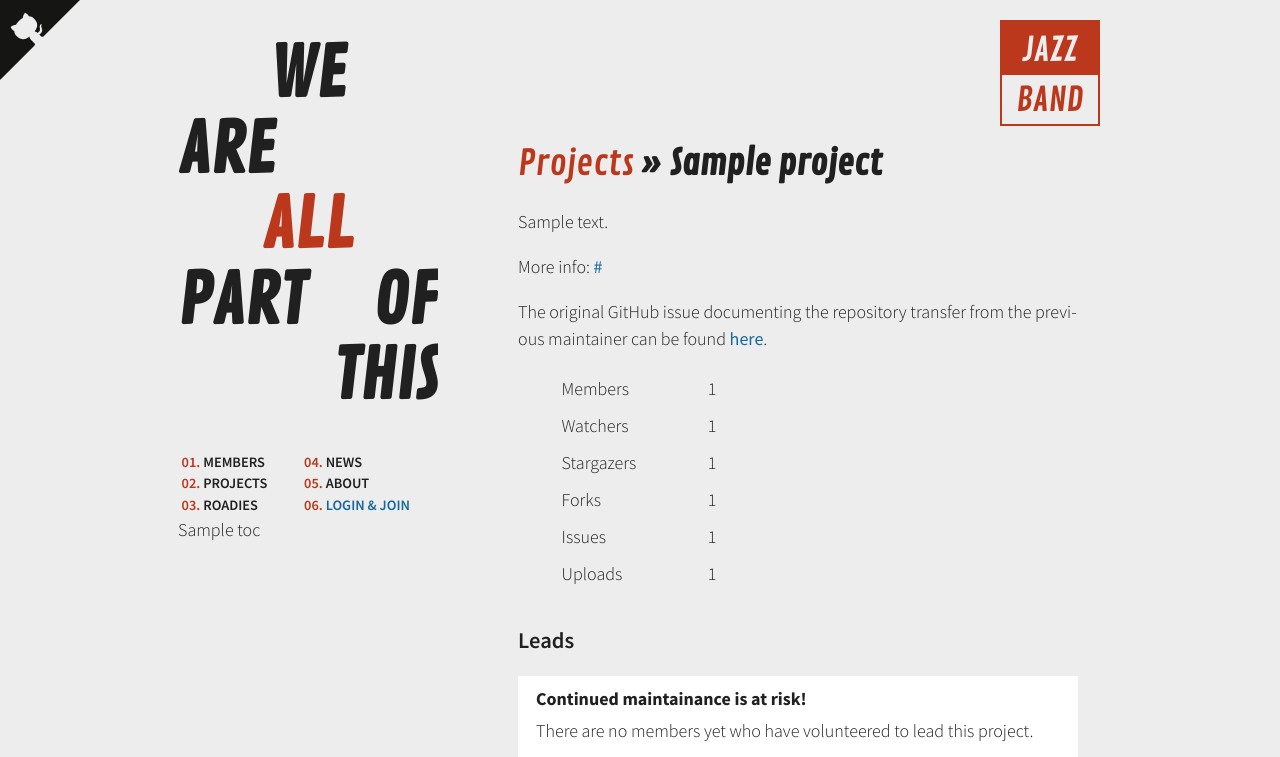
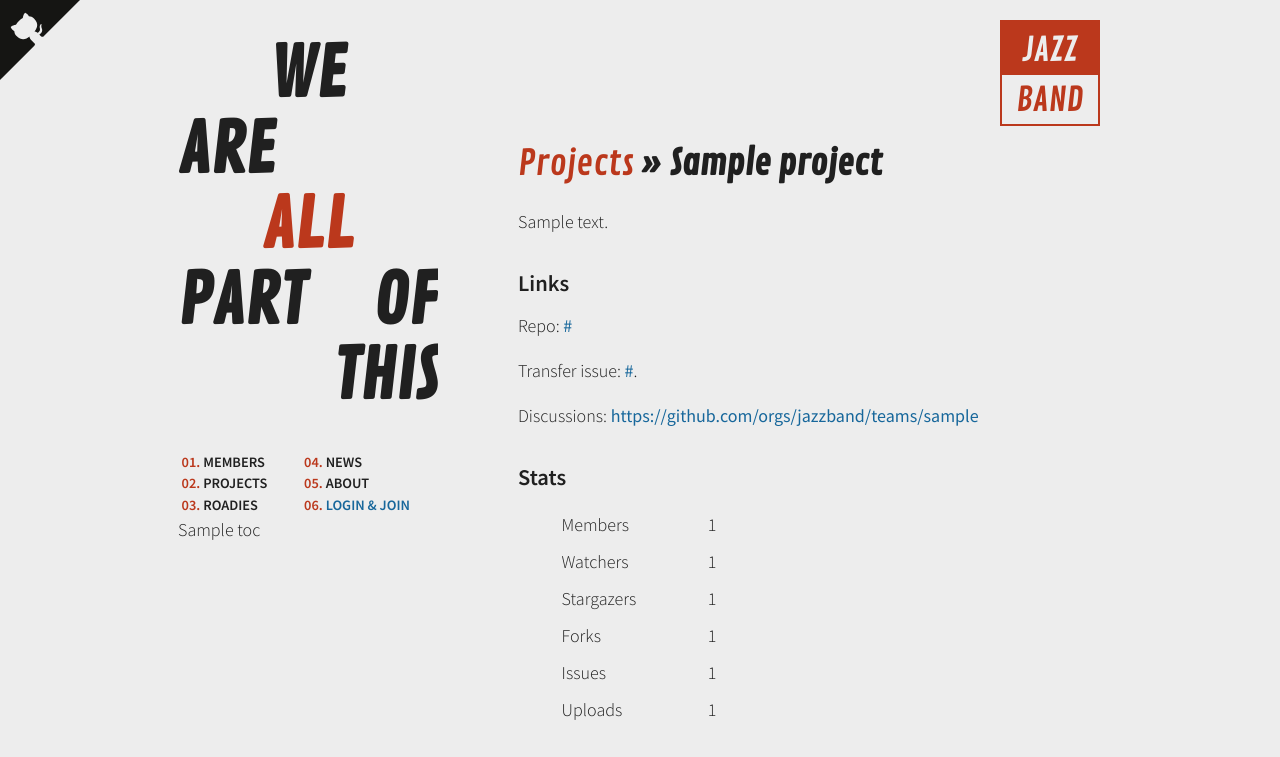
Before and after one commit to mykoladev3/Python-WebSite, a Flask app: template jazzband/templates/projects/detail.html in a window 1280 px wide. Shown: the top 757 px of the page. Run offline with Flask 2, Linux system fonts and the light colour scheme; the template is opened without the code that fills it: most values are stand-ins (such as "Sample title", 1, 10 or a date in 2020); style sheets or scripts are compiled from the project's sources; parts of the project's set-up code (start-up, migrations or seed data) failed here and were passed over; some libraries are stand-ins or nearby versions; some web fonts are replaced.

Commit message:
Improve link lists.

```diff
--- a/jazzband/templates/projects/detail.html
+++ b/jazzband/templates/projects/detail.html
@@ -12,18 +12,25 @@
     {{ project.description }}
   </p>
   {% endif %}
+  {% if project.html_url or project.team_slug or project.transfer_issue_url %}
+  <h3>Links</h3>
     {% if project.html_url %}
     <p>
-    More info: <a href="{{ project.html_url }}">{{ project.html_url }}</a>
+      Repo: <a href="{{ project.html_url }}">{{ project.html_url }}</a>
     </p>
     {% endif %}
     {% if project.transfer_issue_url %}
     <p>
-    The original GitHub issue documenting the repository transfer from the
-    previous maintainer can be found
-    <a href="{{ project.transfer_issue_url }}">here</a>.
+      Transfer issue: <a href="{{ project.transfer_issue_url }}">{{ transfer_issue_url }}</a>.
     </p>
     {% endif %}
+    {% if project.team_slug %}
+    <p>
+      Discussions: <a href="https://github.com/orgs/jazzband/teams/{{ project.team_slug }}">https://github.com/orgs/jazzband/teams/{{ project.team_slug }}</a>
+    </p>
+    {% endif %}
+  {% endif %}
+  <h3>Stats</h3>
   <table class="projects-detail">
     {% if project.membership_count %}
     <tr>
@@ -60,7 +67,6 @@
     </tr>
     {% endif %}
   </table>
-
   <h3>Leads</h3>
   {% with leads = project.lead_members.all() %}
   {% if leads %}
```
Lines whose indentation alone changed are shown as unchanged.
